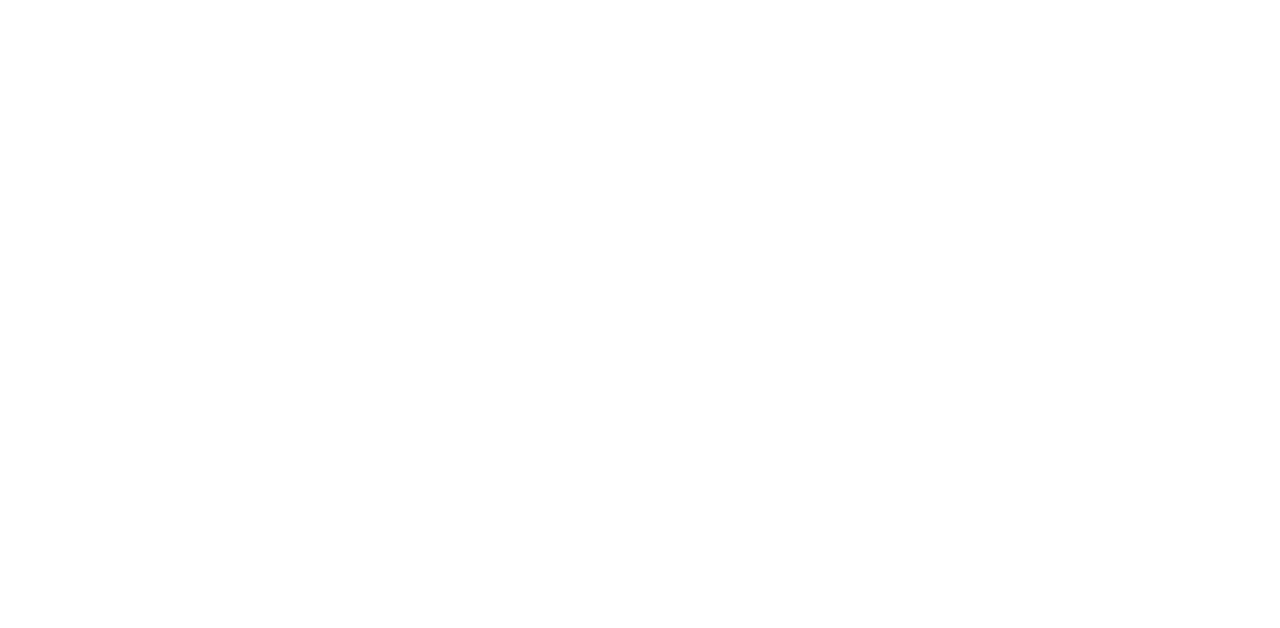
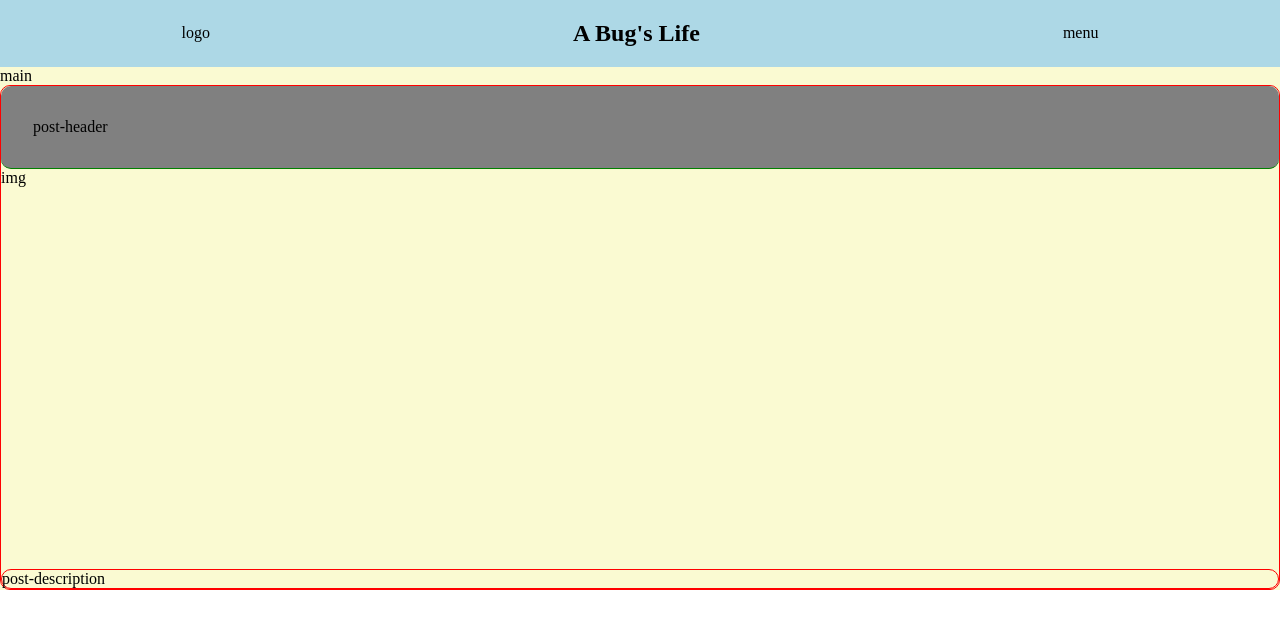
Before and after one commit to JavDel88/bug-sLife, a plain HTML site: page index.html in a window 1280 px wide. Drawn offline with Linux system fonts and the light colour scheme.

Commit message:
maquetación de la pagina

```diff
--- a/assets/css/style.css
+++ b/assets/css/style.css
@@ -0,0 +1,50 @@
+* {
+    box-sizing: border-box;
+}
+
+html, body {
+    margin: 0;
+}
+
+.header {
+    background-color: lightblue;
+    display: flex;
+    /* gap: 1rem; */
+    justify-content: space-around;
+    align-items: center;
+}
+
+.header > * {
+    flex-direction: row;
+
+}
+
+.p-2 {
+    padding: 2rem;
+}
+
+.main {
+    background-color:lightgoldenrodyellow;
+}
+
+.post-card {
+    border: 1px solid red;
+    border-radius: 10px;
+    width: 100%;
+}
+
+.post-header {
+    background-color: gray;
+    padding: 2rem;
+    border-radius: inherit;
+    border-bottom: 1px solid green;
+}
+
+.post-img {
+    height: 400px;
+}
+
+.post-description {
+    border: 1px solid red;
+    border-radius: inherit;
+}
--- a/index.html
+++ b/index.html
@@ -4,9 +4,31 @@
     <meta charset="UTF-8">
     <meta http-equiv="X-UA-Compatible" content="IE=edge">
     <meta name="viewport" content="width=device-width, initial-scale=1.0">
+    <link rel="stylesheet" href="assets/css/style.css">
     <title>Document</title>
 </head>
 <body>
+    <header class="header">
+        <div class="logo">logo</div>
+        <div class="Page title"><h2>A Bug's Life</h2></div>
+        <div class="menu"> menu </div>
+    </header>
+    <main class="main">main
+        <section>
+            <div class="post-card">
+                <div class="post-header">
+                    post-header
+                </div>
+                <div class="post-img">
+                    img
+                </div>
+                <div class="post-description">
+                    post-description
+                </div>
+            </div>
+        </section>
 
+
+    </main>
 </body>
 </html>
```
